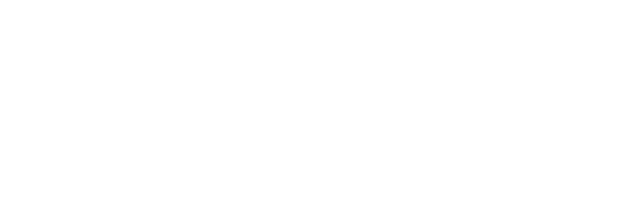
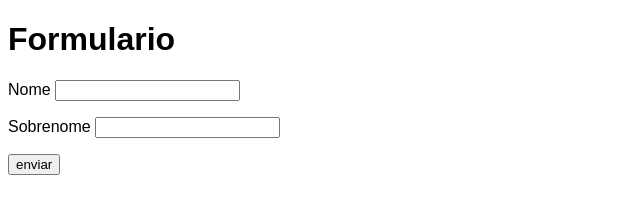
Before and after one commit to samilysiqueira/html-css, a plain HTML site: page exercicio/ex025/form001.html in a window 1280 px wide. Shown: the whole page, without its empty margins (0-640 px from the left). Drawn offline with Linux system fonts and the light colour scheme.

Commit message:
formulario

```diff
--- a/exercicio/ex025/form001.html
+++ b/exercicio/ex025/form001.html
@@ -1,11 +1,21 @@
 <!DOCTYPE html>
-<html lang="en">
+<html lang="pt-br">
 <head>
     <meta charset="UTF-8">
     <meta name="viewport" content="width=device-width, initial-scale=1.0">
-    <title>Document</title>
+    <title>Formulario</title>
+    <style>
+        *{
+            font-family: Arial, Helvetica, sans-serif;
+        }
+    </style>
 </head>
 <body>
-
+    <h1>Formulario</h1>
+    <form>
+    <p>Nome <input type="text" name="nome" id="nome"></p>
+    <p>Sobrenome <input type="text" name="sobrenome" id="sobrenome"></p>
+    <p> <input type="submit" value="enviar"></p>
+    </form>
 </body>
 </html>
```
